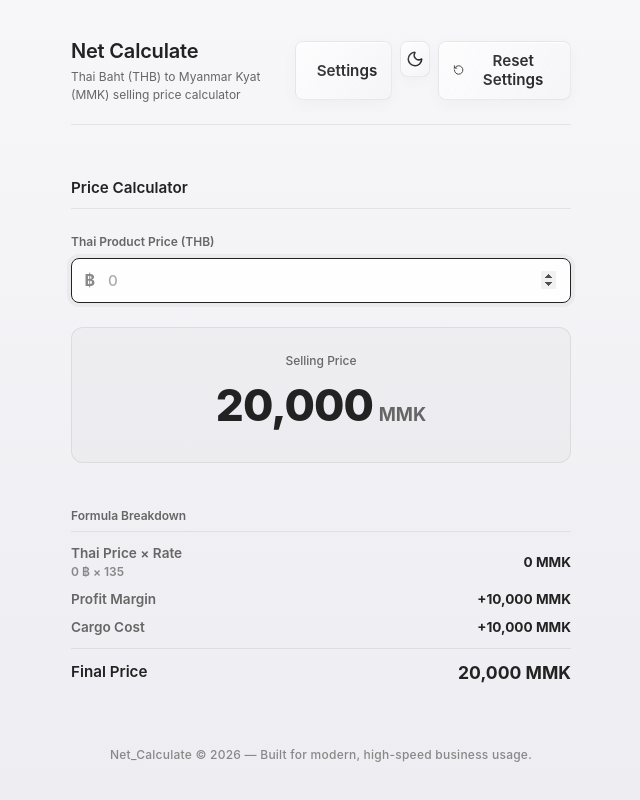
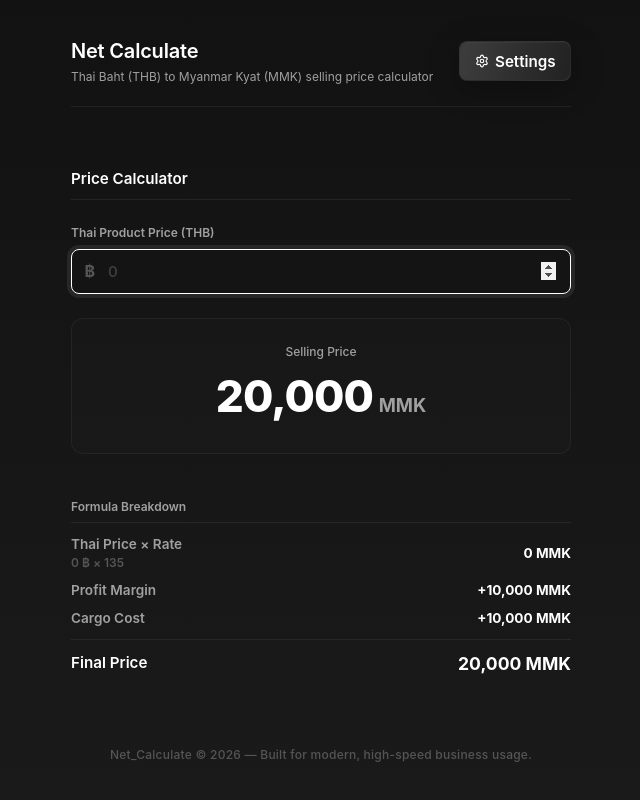
Before and after one commit to zin-wai-shine/net_calculate, a React (Vite) app: page / in a window 1280 px wide. Shown: the whole page, without its empty margins (319-959 px from the left). Built offline with nearby package versions, Linux system fonts and the light colour scheme.

Commit message:
Enforce exclusive dark mode and remove theme toggle and reset settings header buttons

```diff
--- a/src/App.jsx
+++ b/src/App.jsx
@@ -23,16 +23,6 @@ function App() {
   const [thaiPrice, setThaiPrice] = useState('');
   const [isSettingsOpen, setIsSettingsOpen] = useState(false);
 
-  const [theme, setTheme] = useState(() => {
-    const saved = localStorage.getItem('net_calc_theme');
-    if (saved) return saved;
-    // Fallback to system preference
-    if (typeof window !== 'undefined' && window.matchMedia) {
-      return window.matchMedia('(prefers-color-scheme: dark)').matches ? 'dark' : 'light';
-    }
-    return 'light';
-  });
-
   // Sync state to LocalStorage
   useEffect(() => {
     localStorage.setItem('net_calc_exchange_rate', exchangeRate);
@@ -46,39 +36,15 @@ function App() {
     localStorage.setItem('net_calc_cargo_cost', cargoCost.toString());
   }, [cargoCost]);
 
+  // Enforce dark mode globally
   useEffect(() => {
-    localStorage.setItem('net_calc_theme', theme);
-    if (theme === 'dark') {
-      document.body.classList.add('dark-mode');
-    } else {
-      document.body.classList.remove('dark-mode');
-    }
-  }, [theme]);
-
-  const toggleTheme = () => {
-    setTheme((prevTheme) => (prevTheme === 'dark' ? 'light' : 'dark'));
-  };
-
-  const handleReset = () => {
-    localStorage.removeItem('net_calc_exchange_rate');
-    localStorage.removeItem('net_calc_profit_amount');
-    localStorage.removeItem('net_calc_cargo_cost');
-    // We keep theme preference, but reset business configurations
-    setExchangeRate('135');
-    setProfitAmount(10000);
-    setCargoCost(10000);
-    setThaiPrice('');
-  };
+    document.body.classList.add('dark-mode');
+  }, []);
 
   return (
     <>
       <div className="app-wrapper">
-        <Header
-          theme={theme}
-          toggleTheme={toggleTheme}
-          handleReset={handleReset}
-          onOpenSettings={() => setIsSettingsOpen(true)}
-        />
+        <Header onOpenSettings={() => setIsSettingsOpen(true)} />
         <main className="calculator-grid">
           <div className="calculator-container">
             <CalculatorCard
@@ -99,7 +65,7 @@ function App() {
       <SettingsCard
         isOpen={isSettingsOpen}
         onClose={() => setIsSettingsOpen(false)}
-        theme={theme}
+        theme="dark"
         exchangeRate={exchangeRate}
         setExchangeRate={setExchangeRate}
         profitAmount={profitAmount}
--- a/src/components/Header.jsx
+++ b/src/components/Header.jsx
@@ -1,7 +1,7 @@
 import React from 'react';
-import { Moon, Sun, RotateCcw, Settings } from 'lucide-react';
+import { Settings } from 'lucide-react';
 
-const Header = ({ theme, toggleTheme, handleReset, onOpenSettings }) => {
+const Header = ({ onOpenSettings }) => {
   return (
     <header className="app-header">
       <div className="brand-section">
@@ -19,22 +19,6 @@ const Header = ({ theme, toggleTheme, handleReset, onOpenSettings }) => {
           <Settings size={14} />
           <span>Settings</span>
         </button>
-        <button
-          className="btn btn-glass btn-icon-only"
-          onClick={toggleTheme}
-          title={theme === 'dark' ? 'Switch to Light Mode' : 'Switch to Dark Mode'}
-          aria-label="Toggle Theme"
-        >
-          {theme === 'dark' ? <Sun size={18} /> : <Moon size={18} />}
-        </button>
-        <button
-          className="btn btn-glass"
-          onClick={handleReset}
-          title="Reset Calculator Settings"
-        >
-          <RotateCcw size={14} />
-          <span>Reset Settings</span>
-        </button>
       </div>
     </header>
   );
```
